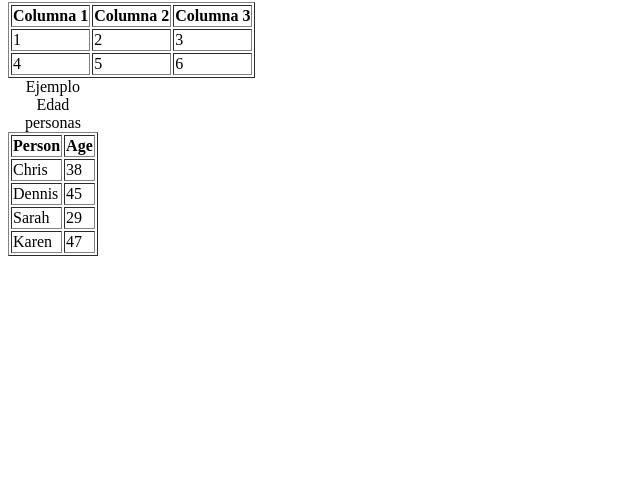
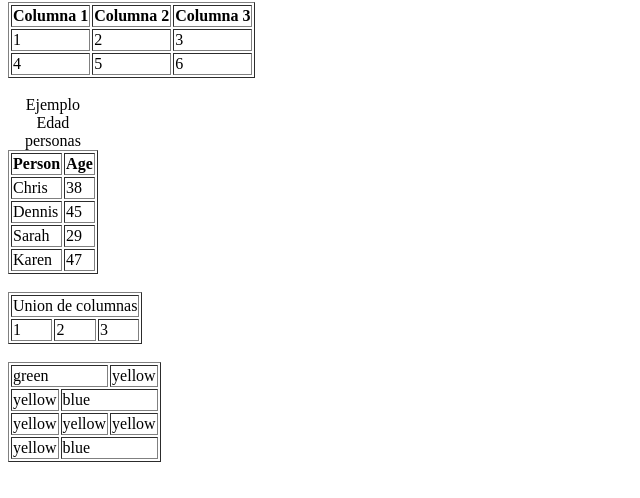
Before and after one commit to ElielBerrio/ProyectoWeb1G3, a plain HTML site: page html/ejemplo7.html in a window 1280 px wide. Shown: the part 78-576 px from the top of the page, without its empty margins (0-640 px from the left). Drawn offline with Linux system fonts and the light colour scheme.

Commit message:
Otro commit

```diff
--- a/html/ejemplo7.html
+++ b/html/ejemplo7.html
@@ -31,6 +31,7 @@
 
     </table>
 
+    <br>
 
     <table border="1">
 
@@ -61,5 +62,44 @@
 
     </table>
 
+    <br>
+
+    <table border="1">
+
+        <tr>
+            <td colspan="3">
+               Union de columnas
+            </td>
+        </tr>
+
+        <tr>
+            <td>1</td>
+            <td>2</td>
+            <td>3</td>
+        </tr>
+    </table>
+
+    <br>
+
+    <table border="1">
+        <tr>
+            <td colspan="2">green</td>
+            <td>yellow</td>
+        </tr>
+        <tr>
+            <td>yellow</td>
+            <td colspan="2">blue</td>
+        </tr>
+        <tr>
+            <td>yellow</td>
+            <td>yellow</td>
+            <td>yellow</td>
+        </tr>
+        <tr>
+            <td>yellow</td>
+            <td colspan="2">blue</td>
+        </tr>
+    </table>
+
 </body>
 </html>
```
